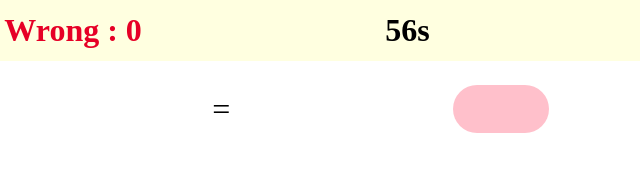
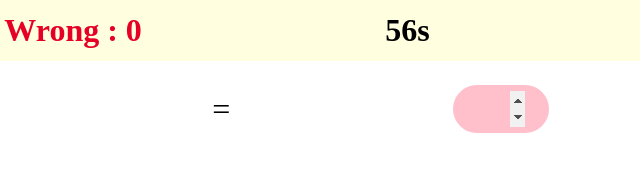
Before and after one commit to ntirgar/maths, a plain HTML site: page index.html in a window 1280 px wide. Shown: the full height of the page, 619-1259 px from the left. Drawn offline with Linux system fonts and the light colour scheme.

Commit message:
Update index.html

```diff
--- a/index.html
+++ b/index.html
@@ -85,7 +85,7 @@
         <span id="operator">+</span>
         <span id="number2">2</span>
         <span>=</span>
-        <input type="text" id="answer" autocomplete="off"></input>
+        <input type="number" id="answer" autocomplete="off"></input>
 
     </form>
 
```
